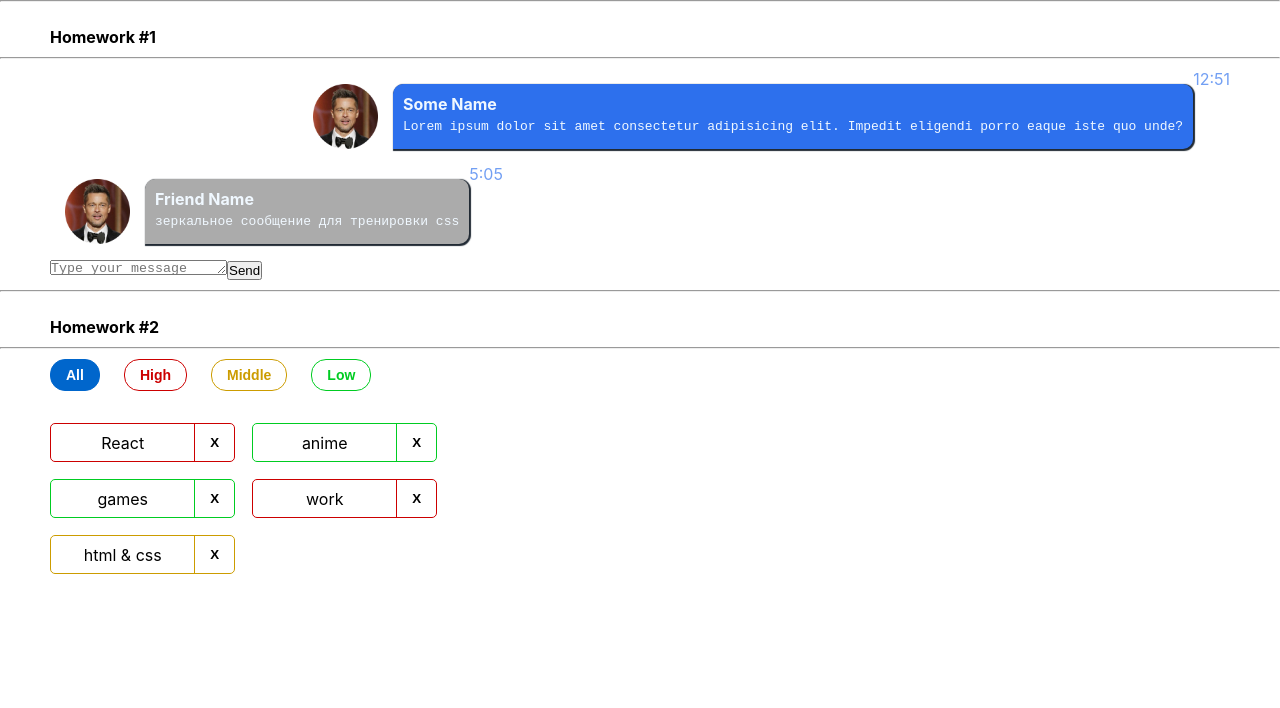
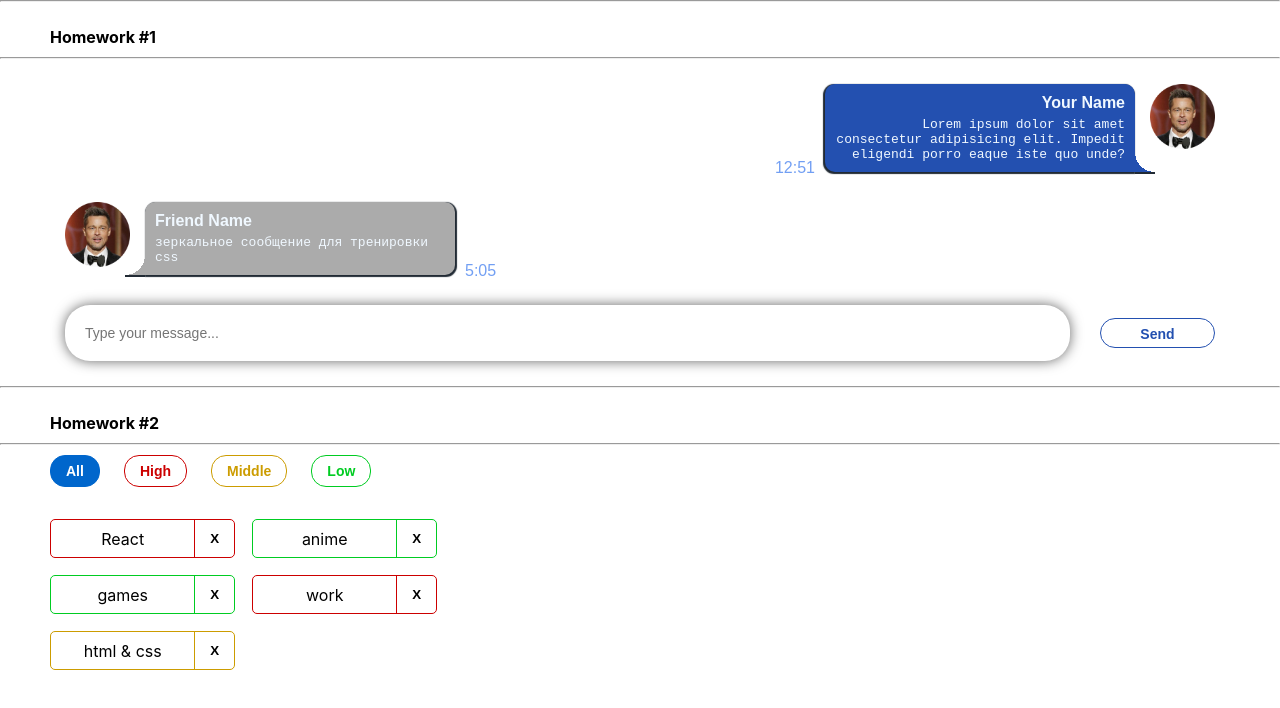
Before and after one commit to m1rade/IgnatHWs2.0, a React (Create React App) app: page / in a window 1280 px wide. Shown: the top 708 px of the page. Built offline with nearby package versions, Linux system fonts and the light colour scheme.

Commit message:
HW1 styles

```diff
--- a/src/s2-homeworks/hw01/HW1.tsx
+++ b/src/s2-homeworks/hw01/HW1.tsx
@@ -30,7 +30,7 @@ export const message0: MessageType = {
     id: 0,
     user: {
         avatar: avatar, // можно менять
-        name: 'Some Name',  // можно менять
+        name: 'Your Name',  // можно менять
     },
     message: {
         text: "Lorem ipsum dolor sit amet consectetur adipisicing elit. Impedit eligendi porro eaque iste quo unde?", // можно менять
--- a/src/s2-homeworks/hw01/friend-message/FriendMessage.module.css
+++ b/src/s2-homeworks/hw01/friend-message/FriendMessage.module.css
@@ -1,5 +1,9 @@
 .friendMessage {
     display: flex;
+    justify-content: start;
+    align-items: flex-end;
+
+    font-family: 'Montserrat', sans-serif;
 }
 
 .friendImageAndText {
@@ -17,6 +21,7 @@
     background-color: #ababab;
     box-shadow: 1px 1px 1px 1px #212A34;
 
+    position: relative;
     padding: 10px;
     margin: 15px 0;
 
@@ -24,7 +29,15 @@
 }
 
 .friendText:after {
-
+    content: "";
+    position: absolute;
+    bottom: 0;
+    right: 100%;
+    display: block;
+    width: 20px;
+    height: 20px;
+    background: radial-gradient(40px at top left, transparent 50%, rgba(171 171 171) 0) no-repeat right bottom;
+    box-shadow: 0 2px 0 0 #212a34;
 }
 
 .friendName {
@@ -36,8 +49,11 @@
 .friendMessageText {
     color: #f0f8ff;
     white-space: normal;
+    width: 290px;
 }
 
 .friendTime {
     color: rgba(45, 112, 237, 0.67);
+    padding-left: 10px;
+    padding-bottom: 10px;
 }
--- a/src/s2-homeworks/hw01/friend-message/FriendMessage.tsx
+++ b/src/s2-homeworks/hw01/friend-message/FriendMessage.tsx
@@ -18,6 +18,7 @@ const FriendMessage = (props: FriendMessagePropsType) => {
                     id={'hw1-friend-avatar-' + props.message.id}
                     // создаёт студент
                     src={props.message.user.avatar}
+                    alt="avatar"
                     //
                 />
                 <div className={s.friendText}>
@@ -26,7 +27,7 @@ const FriendMessage = (props: FriendMessagePropsType) => {
                         className={s.friendName}
                     >
                         {/*создаёт студент*/}
-                        <span>{props.message.user.name}</span>
+                        {props.message.user.name}
                         {/**/}
                     </div>
                     <pre
@@ -34,7 +35,7 @@ const FriendMessage = (props: FriendMessagePropsType) => {
                         className={s.friendMessageText}
                     >
                         {/*создаёт студент*/}
-                        <span>{props.message.message.text}</span>
+                        {props.message.message.text}
                         {/**/}
                     </pre>
                 </div>
--- a/src/s2-homeworks/hw01/message-sender/MessageSender.module.css
+++ b/src/s2-homeworks/hw01/message-sender/MessageSender.module.css
@@ -1,18 +1,56 @@
 .sendForm {
-
+    display: flex;
+    justify-content: space-evenly;
+    align-items: center;
 }
 
 .textarea {
+    margin: 15px;
+    min-height: 30px;
+    max-height: 120px;
+    width: 90%;
+
+    border: none;
+    outline: none;
+    resize: none;
+
+    padding: 20px;
+
+    font-family: 'Montserrat', sans-serif;
+    font-size: 14px;
+
+    box-shadow: 0 0 13px 0 #666666;
+    border-radius: 25px;
 
 }
 
 .button {
+    margin: 15px;
+    padding: 5px 15px;
 
+    width: 120px;
+    height: 30px;
+
+    background: transparent;
+    color: #2350b0;
+
+    border: 1px solid #2350b0;
+    border-radius: 15px;
+    outline: none;
+
+    font-family: 'Montserrat', sans-serif;
+    font-weight: 600;
+    font-size: 14px;
+    line-height: 20px;
+    cursor: pointer;
 }
 
 .button:hover {
-
+    background: #2350b0;
+    color: white;
+    transition: 0.3s;
 }
 .button:active {
-
+    background: #2350b0;
+    color: white;
 }
--- a/src/s2-homeworks/hw01/message-sender/MessageSender.tsx
+++ b/src/s2-homeworks/hw01/message-sender/MessageSender.tsx
@@ -52,7 +52,7 @@ const MessageSender = (props: any) => {
                     ref={textareaRef}
 
                     title={'Shift+Enter for send'}
-                    placeholder={'Type your message'}
+                    placeholder={'Type your message...'}
                     value={text}
 
                     onChange={onChange}
--- a/src/s2-homeworks/hw01/message/Message.module.css
+++ b/src/s2-homeworks/hw01/message/Message.module.css
@@ -1,10 +1,15 @@
 .message {
     display: flex;
     justify-content: end;
+    flex-direction: row-reverse;
+    align-items: flex-end;
+
+    font-family: 'Montserrat', sans-serif;
 }
 
 .imageAndText {
     display: flex;
+    flex-direction: row-reverse;
     justify-content: start;
 }
 
@@ -15,33 +20,44 @@
 }
 
 .text {
-    background-color: #2d70ed;
-    box-shadow: 1px 1px 1px 1px #212A34;
+    background-color: #2350b0;
+    box-shadow: -1px 1px 1px 1px #212A34;
 
+    position: relative;
     padding: 10px;
     margin: 15px 0;
 
-    border-radius: 10px 10px 10px 0;
+    border-radius: 10px 10px 0 10px;
 }
 
 .text:after {
-
+    content: "";
+    position: absolute;
+    bottom: 0;
+    left: 100%;
+    display: block;
+    width: 20px;
+    height: 20px;
+    background: radial-gradient(40px at top right, transparent 50%, rgba(35 80 176) 0) no-repeat right bottom;
+    box-shadow: 0 2px 0 0 #212a34;
 }
 
 .name {
     color: #f0f8ff;
     font-weight: bold;
     margin-bottom: 5px;
+    text-align: end;
 }
 
 .messageText {
     color: #f0f8ff;
     white-space: normal;
-    /*width: 250px;*/
+    width: 290px;
+    text-align: end;
 }
 
 .time {
     color: rgba(45, 112, 237, 0.67);
-    /*margin-top: auto;*/
-    /*margin-left: 8px;*/
+    padding-right: 10px;
+    padding-bottom: 10px;
 }
--- a/src/s2-homeworks/hw01/message/Message.tsx
+++ b/src/s2-homeworks/hw01/message/Message.tsx
@@ -16,17 +16,18 @@ const Message = (props: MessagePropsType) => {
                     id={'hw1-avatar-' + props.message.id}
                     // создаёт студент
                     src={props.message.user.avatar}
+                    alt="avatar"
                     //
                 />
                 <div className={s.text}>
                     <div id={'hw1-name-' + props.message.id} className={s.name}>
                         {/*создаёт студент*/}
-                        <span>{props.message.user.name}</span>
+                        {props.message.user.name}
                         {/**/}
                     </div>
                     <pre id={'hw1-text-' + props.message.id} className={s.messageText}>
                         {/*создаёт студент*/}
-                        <span>{props.message.message.text}</span>
+                        {props.message.message.text}
                         {/**/}
                     </pre>
                 </div>
```
